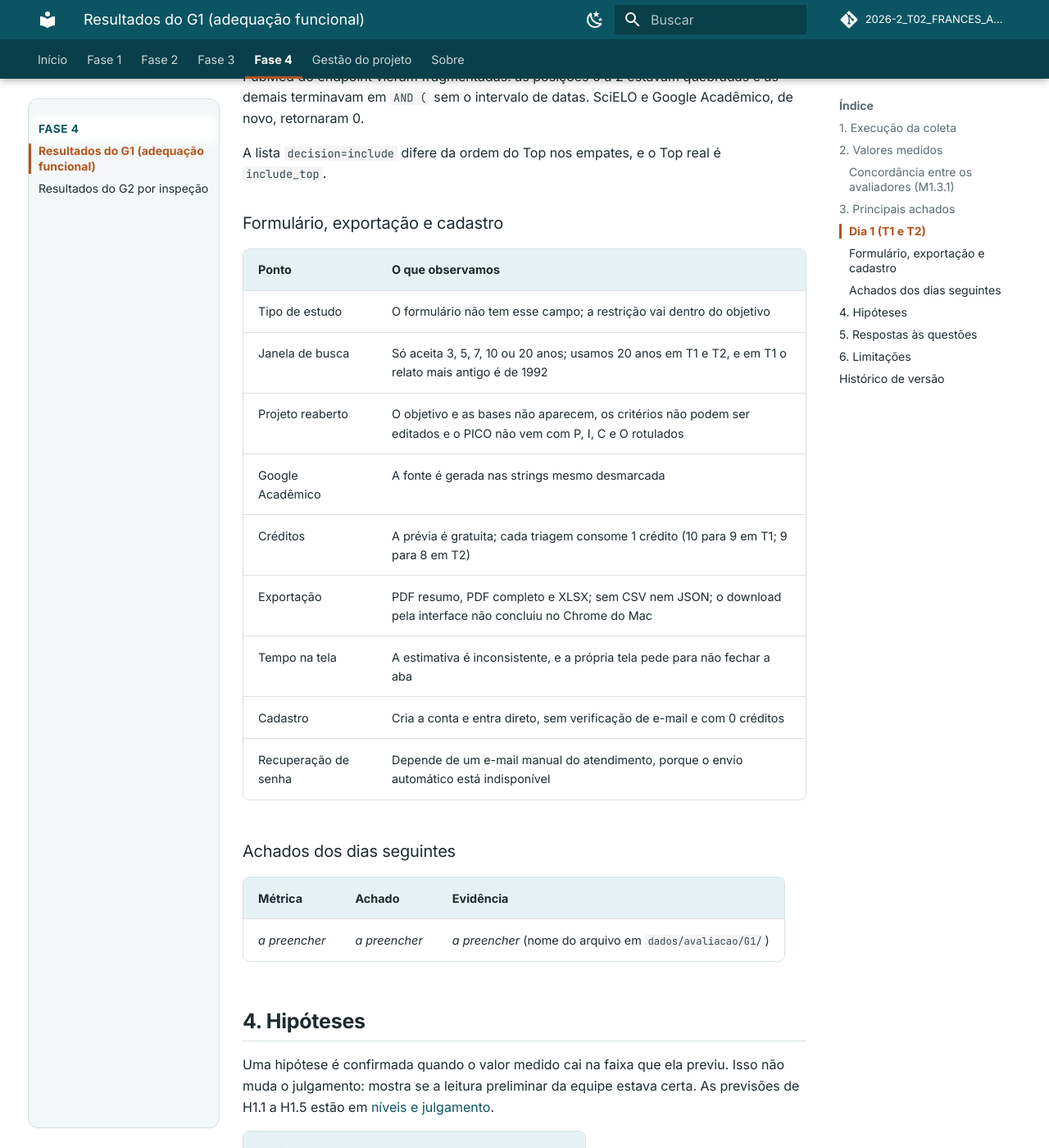
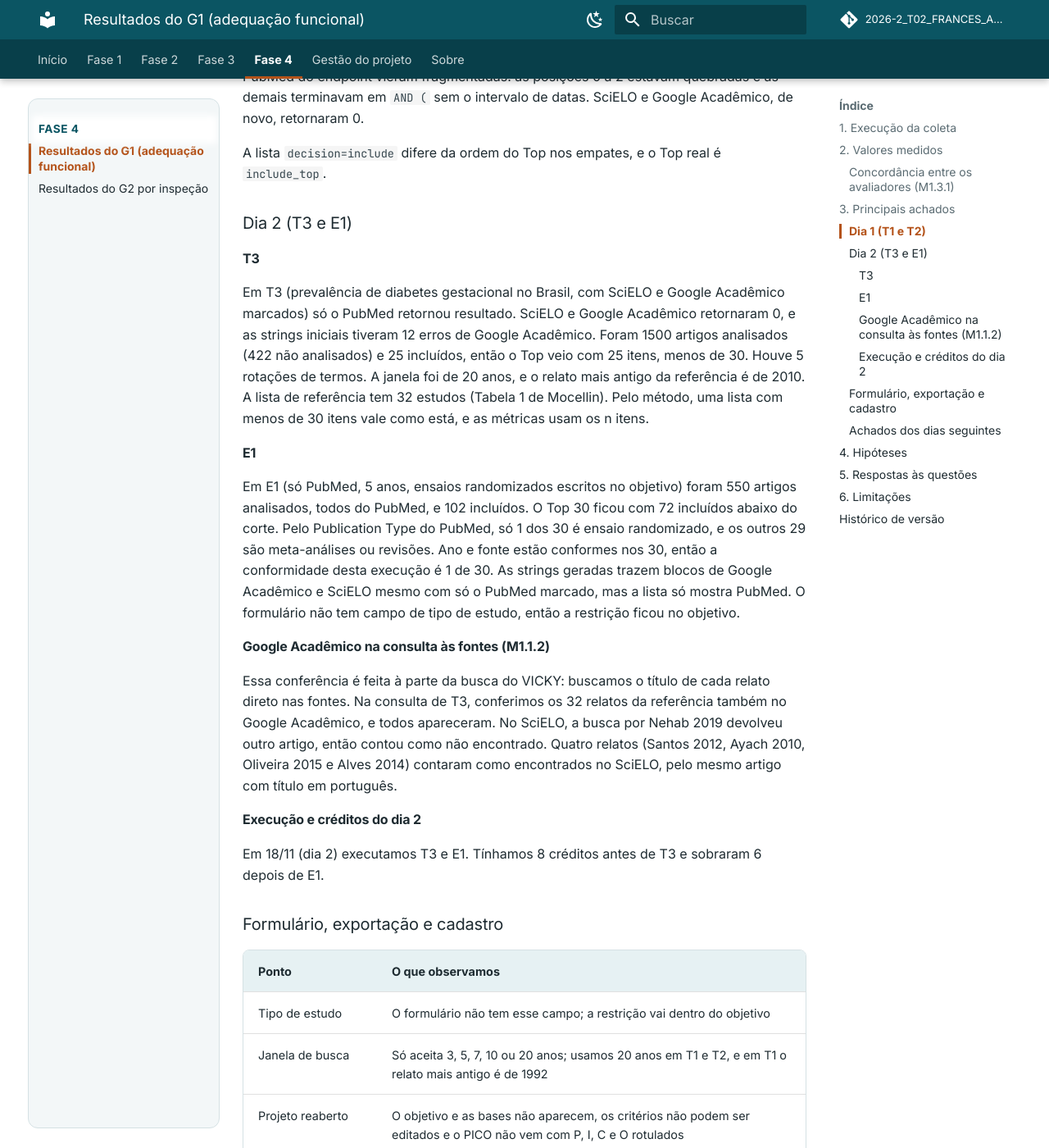
Before and after one commit to FCTE-Qualidade-de-Software-1/2026-2_T02_FRANCES_ALLEN, an MkDocs documentation site: the page built from docs/fase-4/resultados-g1.md, in a window 1280 px wide and 1400 px high, scrolled down 2639 px. Shown: the whole window at 82% size. Built offline with MkDocs 1.6.1 and Material for MkDocs 9.7.7, drawn with Linux system fonts in a browser that asks for light colours; comment, search, counter and statistics services are not loaded; some of the changed text lies outside the part shown.

Commit message:
Página de resultados do G1: dia 2 (T3 e E1) e conferência no Google Acadêmico

```diff
--- a/docs/fase-4/resultados-g1.md
+++ b/docs/fase-4/resultados-g1.md
@@ -15,12 +15,12 @@ Esta página reúne o resultado das oito métricas do G1, conforme o [Método do
 | Navegador | Google Chrome 157.0.8103.79 |
 | Condutor (C) | Larissa Gomes Silva |
 | Avaliadores | A1 Gabriel Fae, A2 Lucas Avelar; A3 João Felipe Oliveira só nos desempates |
-| Triagens feitas | T1 e T2 (dia 1); T3, E1, T1-B, T4, T3-B e E2 _a preencher_ |
-| Créditos | 10 antes de T1; 8 depois de T2 |
+| Triagens feitas | T1 e T2 (dia 1); T3 e E1 (dia 2); T1-B, T4, T3-B e E2 _a preencher_ |
+| Créditos | 10 antes de T1; 6 depois de E1 |
 | Itens não coletados | _a preencher_ (ou "nenhum") |
 | Desvios do método | _a preencher_ (ou "nenhum") |
 
-A coleta do dia 1 (17/11) terminou às 21:30, horário de Brasília. Como o `screencapture` não está disponível por SSH, as evidências que guardamos são texto do DOM, não imagem.
+Como o `screencapture` não está disponível por SSH, as evidências que guardamos são texto do DOM, não imagem.
 
 ## 2. Valores medidos
 
@@ -55,6 +55,24 @@ Em T1 foram 528 artigos, todos do PubMed. SciELO e Google Acadêmico retornaram
 Em T2 foram 517 artigos analisados, todos do PubMed, com 96 incluídos. As strings PubMed do endpoint vieram fragmentadas: as posições 0 a 2 estavam quebradas e as demais terminavam em `AND (` sem o intervalo de datas. SciELO e Google Acadêmico, de novo, retornaram 0.
 
 A lista `decision=include` difere da ordem do Top nos empates, e o Top real é `include_top`.
+
+### Dia 2 (T3 e E1)
+
+#### T3
+
+Em T3 (prevalência de diabetes gestacional no Brasil, com SciELO e Google Acadêmico marcados) só o PubMed retornou resultado. SciELO e Google Acadêmico retornaram 0, e as strings iniciais tiveram 12 erros de Google Acadêmico. Foram 1500 artigos analisados (422 não analisados) e 25 incluídos, então o Top veio com 25 itens, menos de 30. Houve 5 rotações de termos. A janela foi de 20 anos, e o relato mais antigo da referência é de 2010. A lista de referência tem 32 estudos (Tabela 1 de Mocellin). Pelo método, uma lista com menos de 30 itens vale como está, e as métricas usam os n itens.
+
+#### E1
+
+Em E1 (só PubMed, 5 anos, ensaios randomizados escritos no objetivo) foram 550 artigos analisados, todos do PubMed, e 102 incluídos. O Top 30 ficou com 72 incluídos abaixo do corte. Pelo Publication Type do PubMed, só 1 dos 30 é ensaio randomizado, e os outros 29 são meta-análises ou revisões. Ano e fonte estão conformes nos 30, então a conformidade desta execução é 1 de 30. As strings geradas trazem blocos de Google Acadêmico e SciELO mesmo com só o PubMed marcado, mas a lista só mostra PubMed. O formulário não tem campo de tipo de estudo, então a restrição ficou no objetivo.
+
+#### Google Acadêmico na consulta às fontes (M1.1.2)
+
+Essa conferência é feita à parte da busca do VICKY: buscamos o título de cada relato direto nas fontes. Na consulta de T3, conferimos os 32 relatos da referência também no Google Acadêmico, e todos apareceram. No SciELO, a busca por Nehab 2019 devolveu outro artigo, então contou como não encontrado. Quatro relatos (Santos 2012, Ayach 2010, Oliveira 2015 e Alves 2014) contaram como encontrados no SciELO, pelo mesmo artigo com título em português.
+
+#### Execução e créditos do dia 2
+
+Em 18/11 (dia 2) executamos T3 e E1. Tínhamos 8 créditos antes de T3 e sobraram 6 depois de E1.
 
 ### Formulário, exportação e cadastro
 
@@ -113,3 +130,4 @@ O objetivo G1 é a média das cinco questões e não passa de Bom se alguma fica
 | Versão | Data | Descrição | Autor(a) | Revisor(a) |
 |--------|------|-----------|----------|------------|
 | 0.1 | 17/11/2026 | Estrutura da página de resultados do G1 e relato do dia 1 da coleta | Larissa Gomes Silva | - |
+| 0.2 | 18/11/2026 | Relato do dia 2 (T3 e E1) | Larissa Gomes Silva | - |
```
Also changed, not shown: other parts of docs/fase-4/resultados-g1.md (+0 -1 lines).
